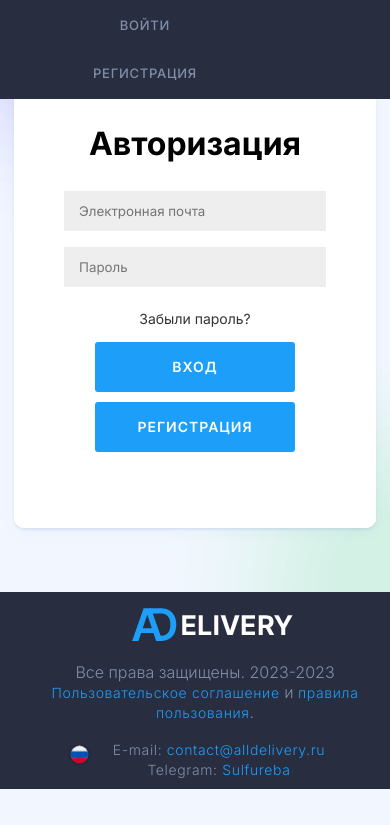
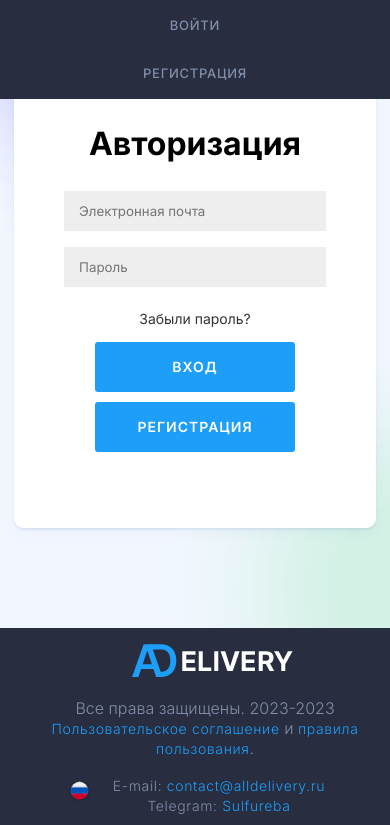
Before and after one commit to Sulfurite/alldeliver, a plain HTML site: page front/signup.html in a window 390 px wide. Both pictures are taken after a click on the link 369 px from the left and 28 px from the top of the page. Shown: the part 55-880 px from the top of the page. Before the commit the page ends 844 px from the top, so only its background shows below. Drawn offline with Linux system fonts and the light colour scheme; a web font is replaced by a local one.

Commit message:
small fix

```diff
--- a/front/css/signup.css
+++ b/front/css/signup.css
@@ -113,6 +113,12 @@ body {
     }
 }
 @media screen and (max-width: 890px) {
+    footer {
+        position: unset!important
+    }
+    .control-list {
+        margin-right: 0!important;
+    }
     .footer-copyright__text {
         text-align: center;
     }
```
